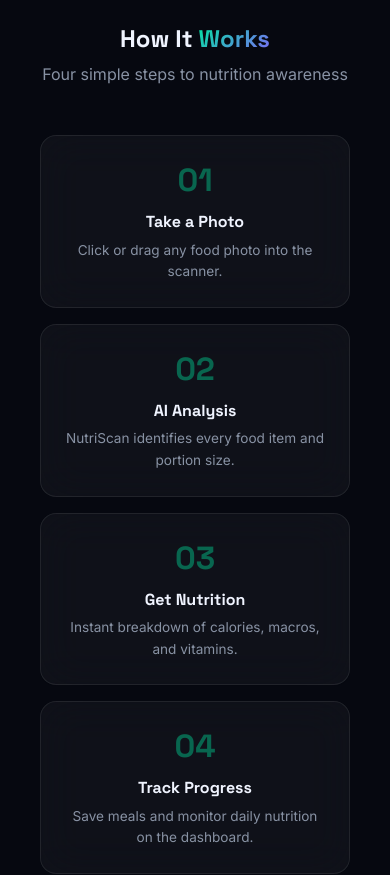
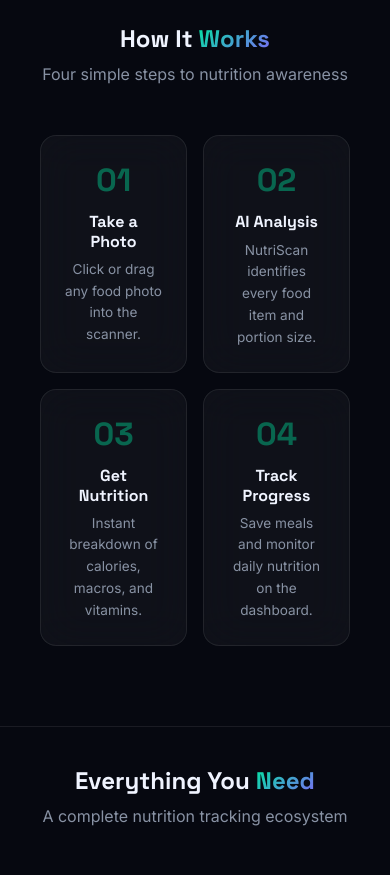
Before and after one commit to AniBnsec/NutriScan, a React (Vite) app in the folder client/: page / in a window 390 px wide. Shown: the part 900-1775 px from the top of the page. Built offline with nearby package versions, Linux system fonts and the light colour scheme; no server answers.

Commit message:
style: change mobile stat cards to a compact 2x2 grid to save screen space

```diff
--- a/client/public/sw.js
+++ b/client/public/sw.js
@@ -1,4 +1,4 @@
-const CACHE_NAME = 'nutriscan-v3';
+const CACHE_NAME = 'nutriscan-v4';
 const STATIC_ASSETS = ['/', '/index.html'];
 
 self.addEventListener('install', (event) => {
--- a/client/src/styles/index.css
+++ b/client/src/styles/index.css
@@ -1028,9 +1028,12 @@
     padding: 16px;
   }
 
-  /* Make all grids single column on mobile */
-  .grid-2, .grid-3, .grid-4, .grid-auto, .features-grid {
+  /* Responsive grids on mobile */
+  .grid-2, .grid-3, .grid-auto, .features-grid {
     grid-template-columns: 1fr !important;
+  }
+  .grid-4 {
+    grid-template-columns: repeat(2, 1fr) !important;
   }
 
   /* Fix page headers on mobile */
```
